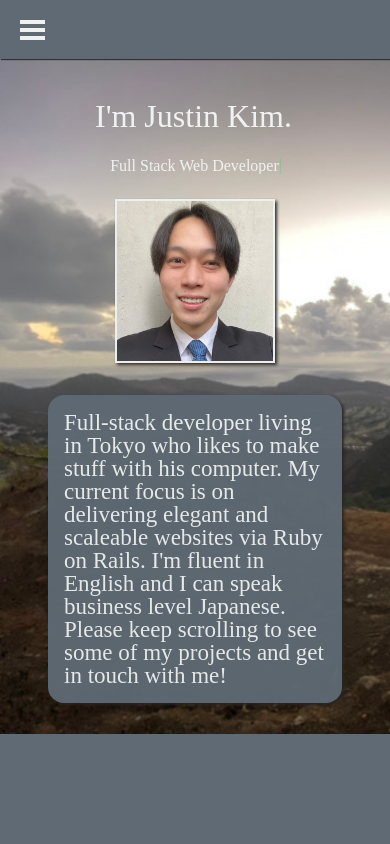
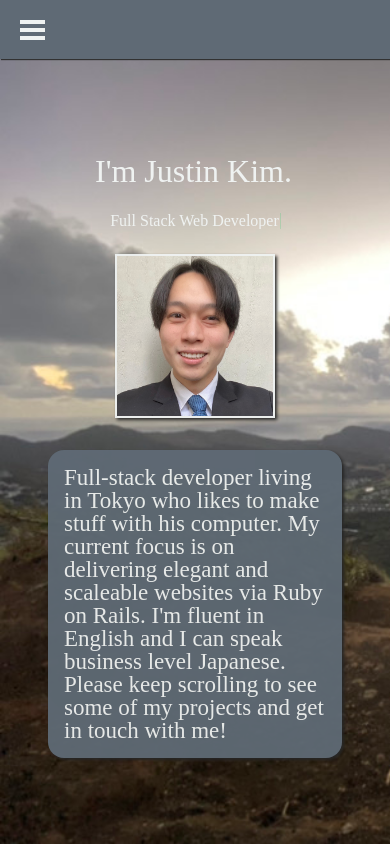
Before and after one commit to justinkim2015/react-portfolio-site, a React (Create React App) app: page / in a window 390 px wide. Built offline with nearby package versions, Linux system fonts and the light colour scheme.

Commit message:
Fix CSS for intro mobile

```diff
--- a/src/App.js
+++ b/src/App.js
@@ -23,6 +23,4 @@ function App() {
   );
 }
 
-{/* <img src="assets/images/sunrise.JPG" alt="banner-pic" class="profile-banner background"> */}
-
 export default App;
--- a/src/index.css
+++ b/src/index.css
@@ -1,7 +1,3 @@
-* {
-  /* border: 1px red dotted; */
-}
-
 html {
   scroll-behavior: smooth;
 }
--- a/src/intro/App.css
+++ b/src/intro/App.css
@@ -2,8 +2,9 @@
   align-items: center;
   justify-content: center;
   gap: 3vh;
-  margin: 7vh 0vw 10vh 0vw;
-  height: 75vh;
+  margin: 7vh 0vw 0vh 0vw;
+  height: 88vh;
+  width: 100%;
   padding-top: 5vh;
   background-image: url(./sunrise.JPG);
   background-size: cover;
```
